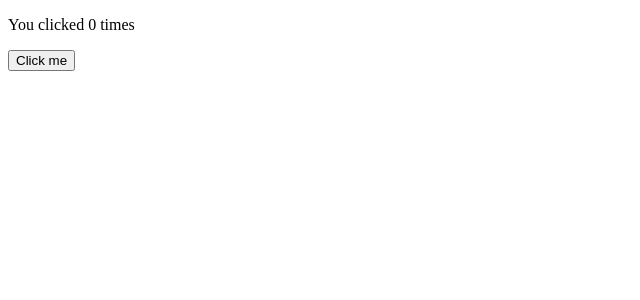
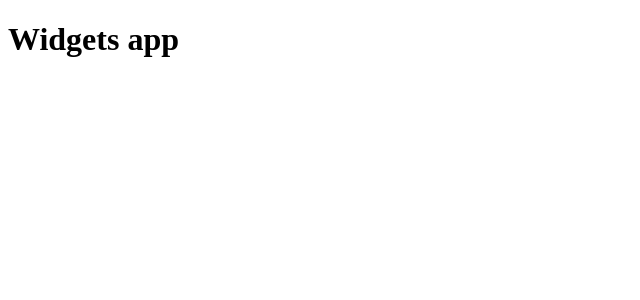
Before and after one commit to jreyes8631/widgets, a React (Create React App) app: page / in a window 1280 px wide. Shown: the top 300 px of the page, without its empty margins (0-640 px from the left). Built offline with nearby package versions, Linux system fonts and the light colour scheme.

Commit message:
refactoring the widget app after testing

```diff
--- a/src/App.js
+++ b/src/App.js
@@ -1,16 +1,13 @@
-import React, { useState } from 'react';
+import React from 'react';
 
-function CountApp() {
-  const [count, setCount] = useState(0);
+function App() {
+
 
   return (
     <div className="App">
-     <p>You clicked {count} times</p>
-     <button onClick={() => setCount(count + 1)}>
-       Click me
-     </button>
+     <h1>Widgets app</h1>
     </div>
   );
 }
 
-export default CountApp;
+export default App;
--- a/src/index.js
+++ b/src/index.js
@@ -1,11 +1,11 @@
 import React from 'react';
 import ReactDOM from 'react-dom';
-import CountApp from './App';
+import App from './App';
 
 
 ReactDOM.render(
   <React.StrictMode>
-    <CountApp />
+    <App />
   </React.StrictMode>,
   document.getElementById('root')
 );
```
